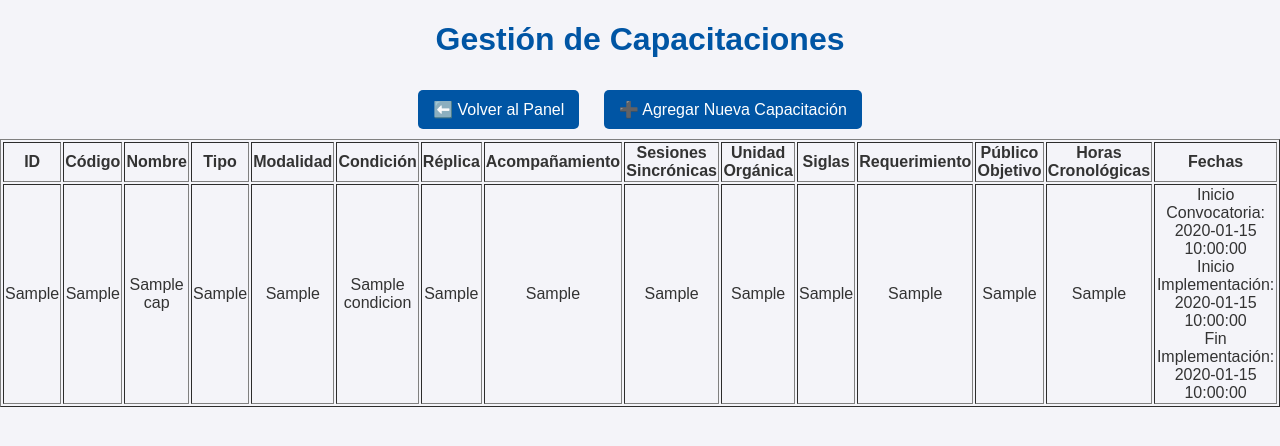
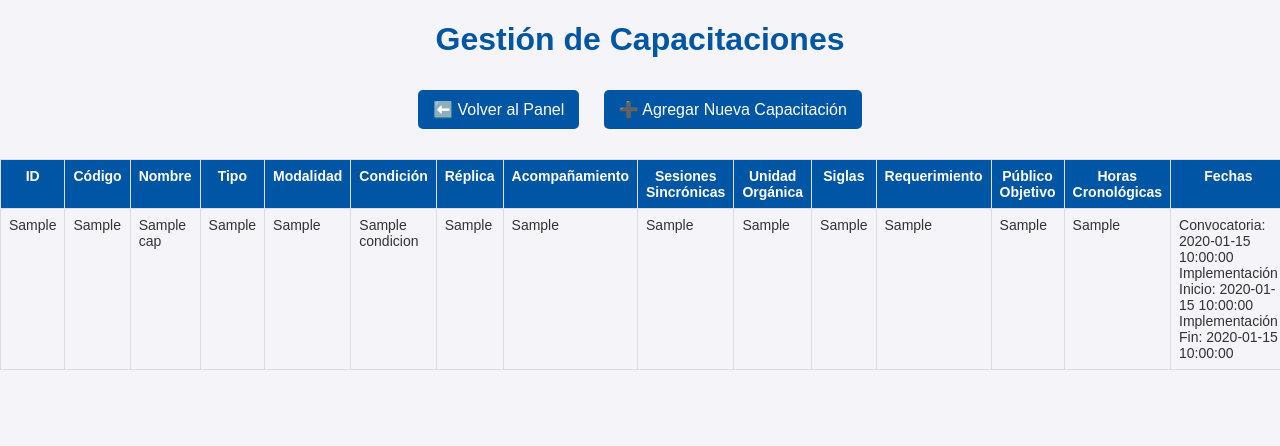
Before and after one commit to OnassisV/gestion-capacitaciones, a Flask app: template templates/capacitaciones.html in a window 1280 px wide. Shown: the top 446 px of the page. Run offline with Flask 3, Linux system fonts and the light colour scheme; the template is opened without the code that fills it: most values are stand-ins (such as "Sample title", 1, 10 or a date in 2020).

Commit message:
Ajustes en la tabla de capacitaciones para mostrar toda la información correctamente

```diff
--- a/static/css/styles.css
+++ b/static/css/styles.css
@@ -57,3 +57,38 @@ button[type="button"] {
 button[type="button"]:hover {
     background-color: #666;
 }
+
+.capacitaciones-table {
+    width: 100%;
+    border-collapse: collapse;
+    margin: 20px auto;
+    font-size: 14px;
+    text-align: left;
+}
+
+.capacitaciones-table th,
+.capacitaciones-table td {
+    border: 1px solid #ddd;
+    padding: 8px;
+    vertical-align: top;
+}
+
+.capacitaciones-table th {
+    background-color: #0055A4;
+    color: white;
+    font-weight: bold;
+    text-align: center;
+}
+
+.capacitaciones-table tr:nth-child(even) {
+    background-color: #f2f2f2;
+}
+
+.capacitaciones-table tr:hover {
+    background-color: #e0e0e0;
+}
+
+.capacitaciones-table td {
+    word-wrap: break-word;
+    max-width: 200px;
+}
--- a/templates/capacitaciones.html
+++ b/templates/capacitaciones.html
@@ -11,7 +11,7 @@
     <button onclick="location.href='{{ url_for('dashboard') }}'">⬅️ Volver al Panel</button>
     <button onclick="location.href='{{ url_for('add_capacitacion') }}'">➕ Agregar Nueva Capacitación</button>
 
-    <table border="1">
+    <table class="capacitaciones-table">
         <thead>
             <tr>
                 <th>ID</th>
@@ -49,9 +49,9 @@
                 <td>{{ cap.publico_objetivo }}</td>
                 <td>{{ cap.horas_cronologicas }}</td>
                 <td>
-                    Inicio Convocatoria: {{ cap.convocatoria_fecha_inicio }}<br>
-                    Inicio Implementación: {{ cap.implementacion_fecha_inicio }}<br>
-                    Fin Implementación: {{ cap.implementacion_fecha_fin }}
+                    Convocatoria: {{ cap.convocatoria_fecha_inicio }}<br>
+                    Implementación Inicio: {{ cap.implementacion_fecha_inicio }}<br>
+                    Implementación Fin: {{ cap.implementacion_fecha_fin }}
                 </td>
             </tr>
             {% endfor %}
```
